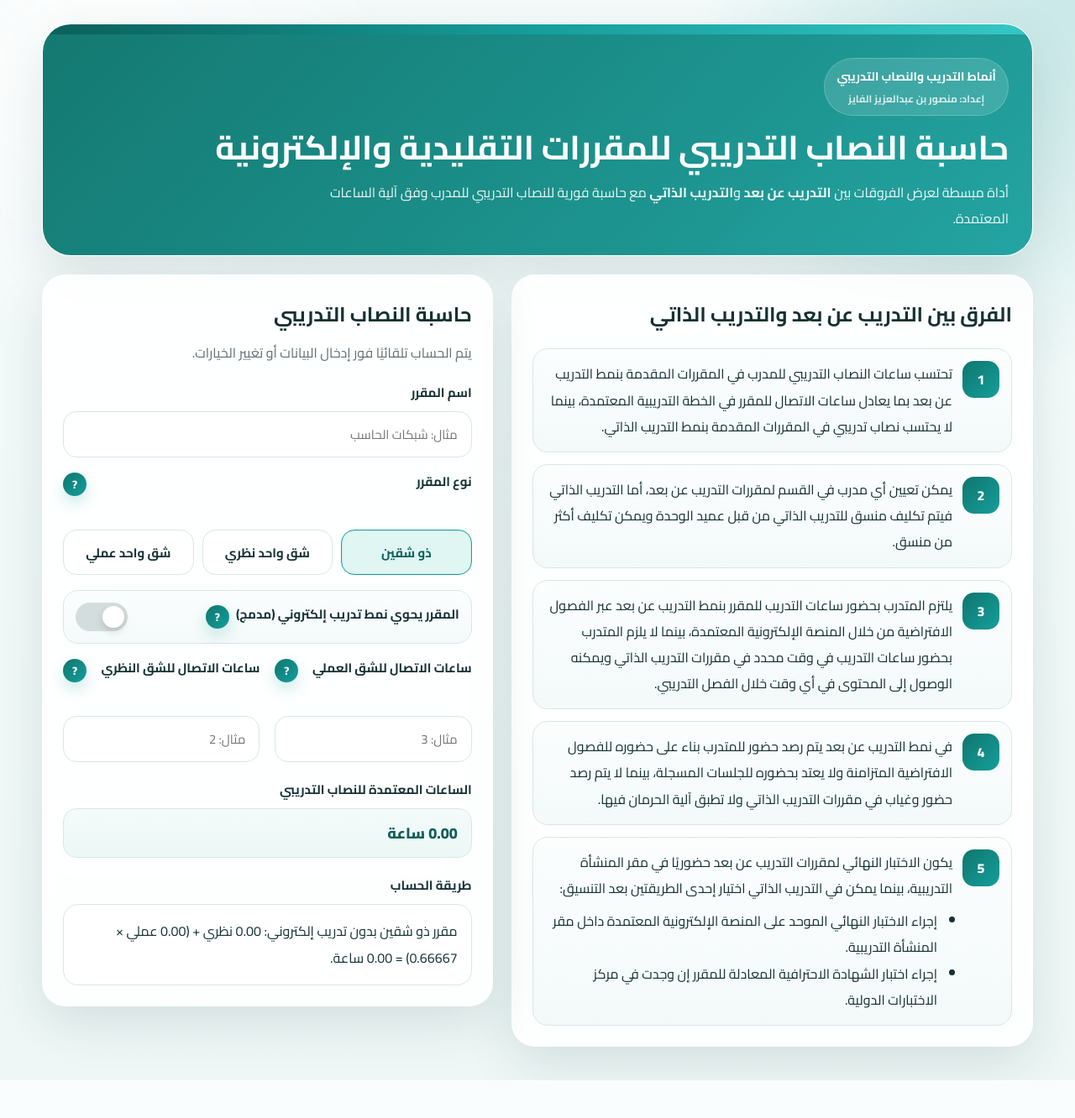
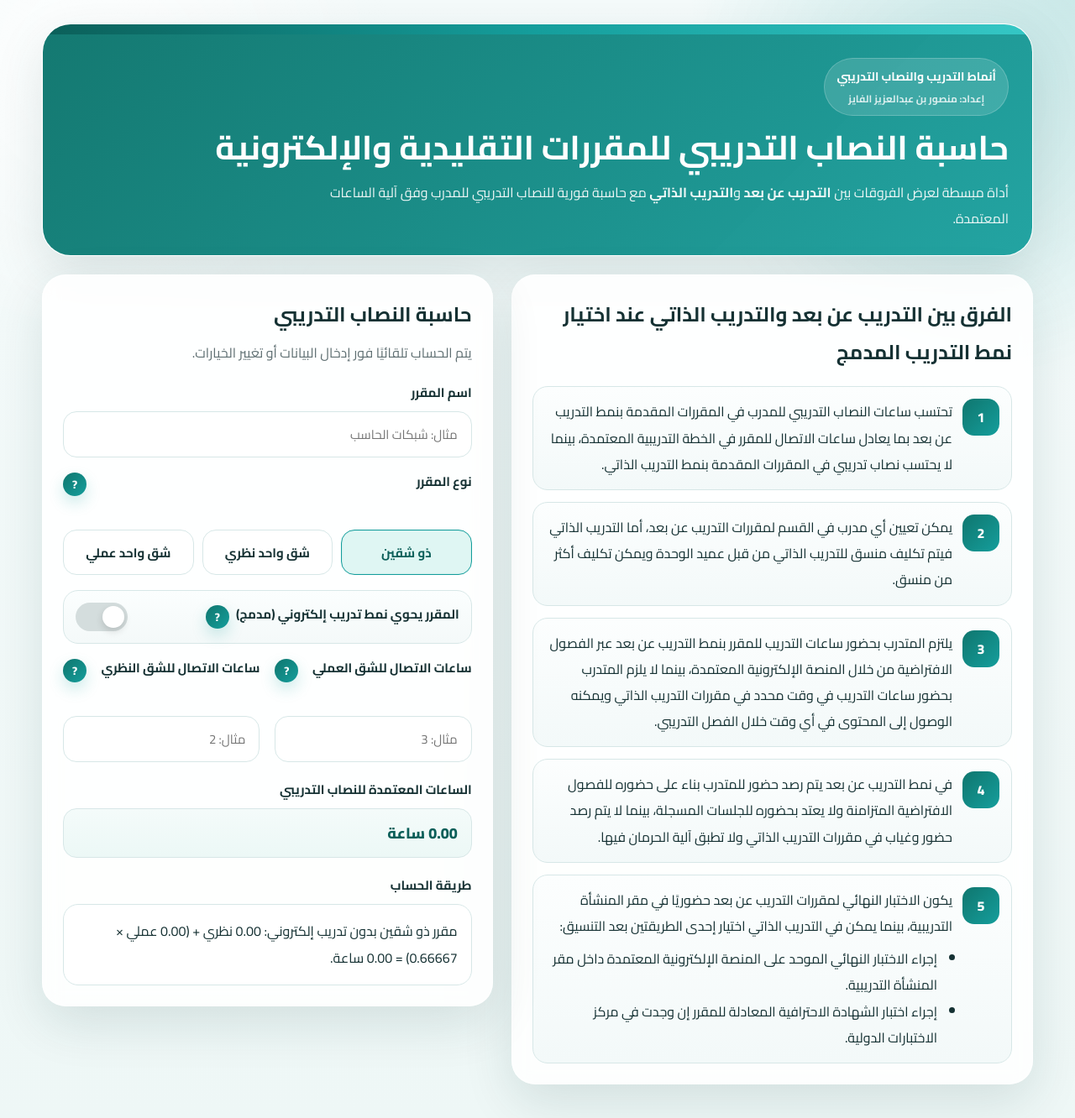
Before and after one commit to maf1250/SSASECT, a Flask app: page / in a window 1280 px wide. Shown: the whole page at 84% size. Before the commit the page ends 1287 px from the top, so only its background shows below. Run offline with Flask 3, Linux system fonts and the light colour scheme.

Commit message:
Update index.html

```diff
--- a/templates/index.html
+++ b/templates/index.html
@@ -32,7 +32,7 @@
     <section class="grid two-cols">
       <article class="card info-card">
         <div class="section-head">
-          <h2>الفرق بين التدريب عن بعد والتدريب الذاتي</h2>
+          <h2>الفرق بين التدريب عن بعد والتدريب الذاتي عند اختيار نمط التدريب المدمج</h2>
         </div>
 
         <div class="info-list">
```
